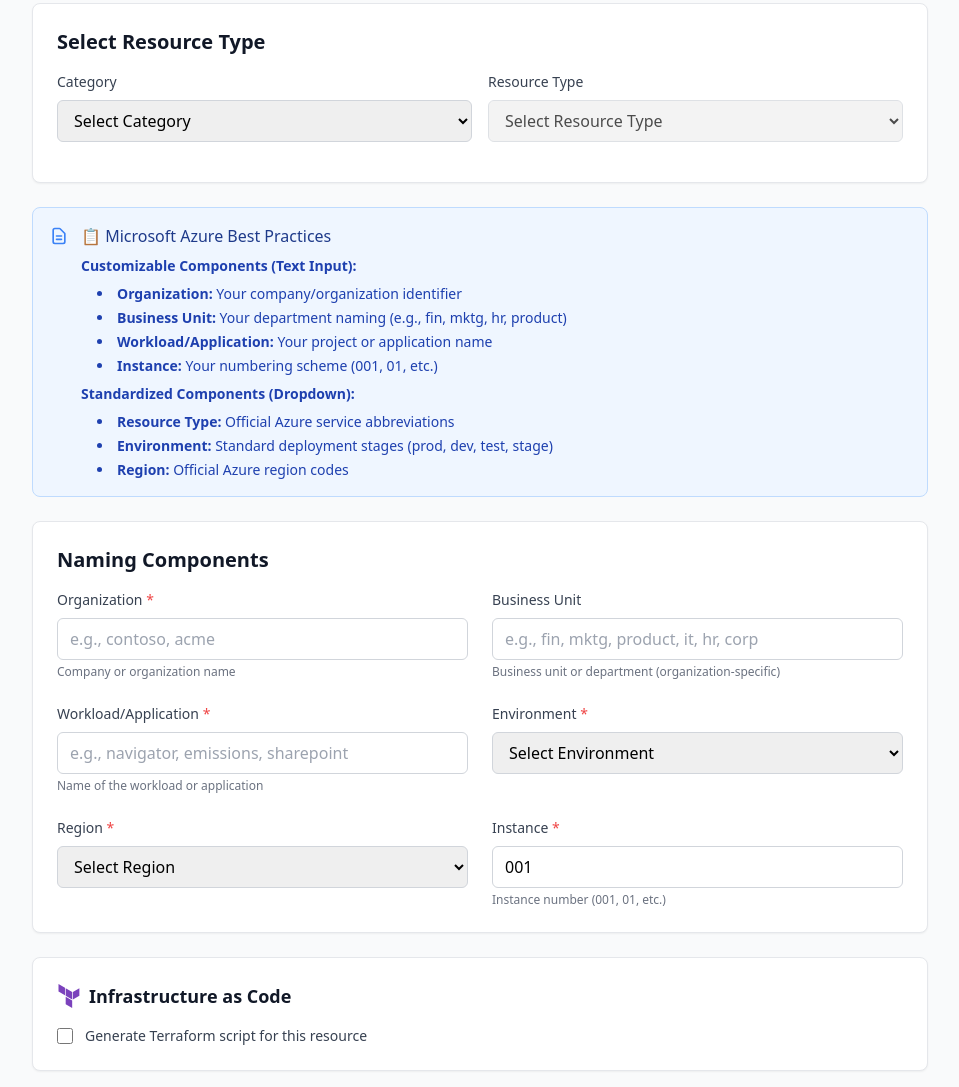
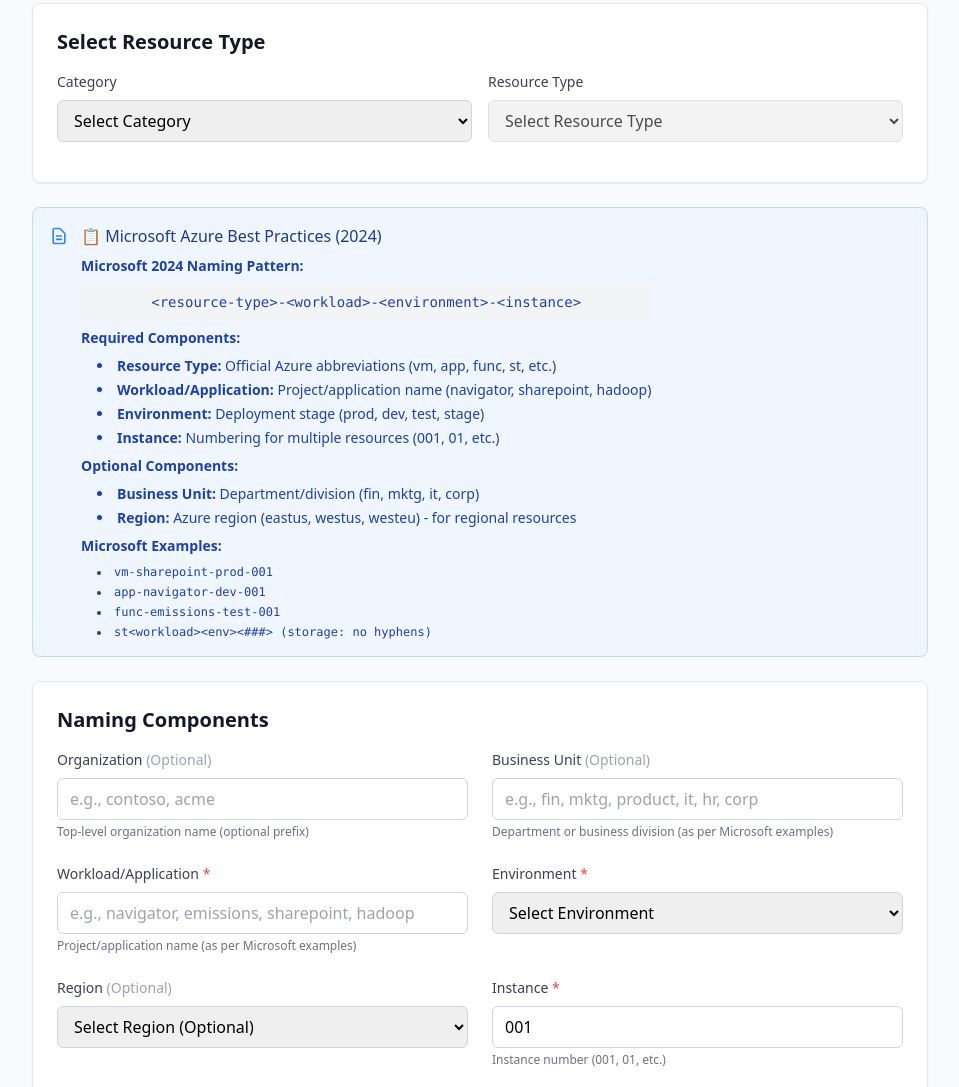
Before and after one commit to chaitanya9494/Cloud-Resource-Naming-Tool, a website: page index.html in a window 1280 px wide. Shown: the part 474-1561 px from the top of the page, without its empty margins (160-1119 px from the left). Drawn offline with nearby package versions, Linux system fonts and the light colour scheme.

Commit message:
MAJOR UPDATE: Align with Microsoft 2024 naming conventions
- Updated naming pattern to match official Microsoft documentation
- Made Organization and Business Unit optional (per Microsoft standards)
- Made Region optional (as per Microsoft 2024 guidelines)
- Updated validation to require only: workload, environment, instance
- Added Microsoft's exact examples and patterns
- Enhanced best practices section with 2024 standards
- Pattern now: <resource-type>-<workload>-<environment>-<instance>
- Includes optional business unit and region components

```diff
--- a/index.html
+++ b/index.html
@@ -232,18 +232,27 @@
                         <div>
                             <h4 id="bestPracticesTitle" class="font-medium text-blue-900 dark:text-white mb-2">📋 Microsoft Azure Best Practices</h4>
                             <div id="bestPracticesContent" class="text-sm text-blue-800 dark:text-white space-y-2">
-                                <p><strong>Customizable Components (Text Input):</strong></p>
+                                <p><strong>Microsoft 2024 Naming Pattern:</strong></p>
+                                <div class="bg-gray-100 dark:bg-gray-700 p-2 rounded text-center font-mono text-sm">
+                                    &lt;resource-type&gt;-&lt;workload&gt;-&lt;environment&gt;-&lt;region&gt;-&lt;instance&gt;
+                                </div>
+                                <p class="mt-3"><strong>Required Components:</strong></p>
                                 <ul class="list-disc list-inside ml-4 space-y-1">
-                                    <li><strong>Organization:</strong> Your company/organization identifier</li>
-                                    <li><strong>Business Unit:</strong> Your department naming (e.g., fin, mktg, hr, product)</li>
-                                    <li><strong>Workload/Application:</strong> Your project or application name</li>
-                                    <li><strong>Instance:</strong> Your numbering scheme (001, 01, etc.)</li>
+                                    <li><strong>Resource Type:</strong> Official Azure abbreviations (vm, app, func, st, etc.)</li>
+                                    <li><strong>Workload/Application:</strong> Project/application name (navigator, sharepoint, hadoop)</li>
+                                    <li><strong>Environment:</strong> Deployment stage (prod, dev, test, stage)</li>
+                                    <li><strong>Instance:</strong> Numbering for multiple resources (001, 01, etc.)</li>
                                 </ul>
-                                <p class="mt-3"><strong>Standardized Components (Dropdown):</strong></p>
+                                <p class="mt-3"><strong>Optional Components:</strong></p>
                                 <ul class="list-disc list-inside ml-4 space-y-1">
-                                    <li><strong>Resource Type:</strong> Official Azure service abbreviations</li>
-                                    <li><strong>Environment:</strong> Standard deployment stages (prod, dev, test, stage)</li>
-                                    <li><strong>Region:</strong> Official Azure region codes</li>
+                                    <li><strong>Business Unit:</strong> Department/division (fin, mktg, it, corp)</li>
+                                    <li><strong>Region:</strong> Azure region (eastus, westus, westeu)</li>
+                                </ul>
+                                <p class="mt-3"><strong>Examples from Microsoft:</strong></p>
+                                <ul class="list-disc list-inside ml-4 space-y-1 font-mono text-xs">
+                                    <li>vm-sharepoint-prod-001</li>
+                                    <li>app-navigator-dev-001</li>
+                                    <li>func-emissions-test-001</li>
                                 </ul>
                             </div>
                         </div>
@@ -258,19 +267,21 @@
                         <!-- Organization -->
                         <div>
                             <label for="organization" class="block text-sm font-medium text-gray-700 dark:text-gray-300 mb-2">
-                                Organization <span class="text-red-500">*</span>
+                                Organization <span class="text-gray-400">(Optional)</span>
                             </label>
                             <input type="text" id="organization" placeholder="e.g., contoso, acme"
                                    class="w-full px-3 py-2 border border-gray-300 dark:border-gray-600 rounded-md focus:outline-none focus:ring-2 focus:ring-blue-500 focus:border-transparent dark:bg-gray-700 dark:text-white dark:placeholder-gray-400">
-                            <p class="text-xs text-gray-500 dark:text-gray-400 mt-1">Company or organization name</p>
+                            <p class="text-xs text-gray-500 dark:text-gray-400 mt-1">Top-level organization name (optional prefix)</p>
                         </div>
 
                         <!-- Business Unit -->
                         <div>
-                            <label for="businessUnit" class="block text-sm font-medium text-gray-700 dark:text-gray-300 mb-2">Business Unit</label>
+                            <label for="businessUnit" class="block text-sm font-medium text-gray-700 dark:text-gray-300 mb-2">
+                                Business Unit <span class="text-gray-400">(Optional)</span>
+                            </label>
                             <input type="text" id="businessUnit" placeholder="e.g., fin, mktg, product, it, hr, corp"
                                    class="w-full px-3 py-2 border border-gray-300 dark:border-gray-600 rounded-md focus:outline-none focus:ring-2 focus:ring-blue-500 focus:border-transparent dark:bg-gray-700 dark:text-white dark:placeholder-gray-400">
-                            <p class="text-xs text-gray-500 mt-1">Business unit or department (organization-specific)</p>
+                            <p class="text-xs text-gray-500 dark:text-gray-400 mt-1">Department or business division (as per Microsoft examples)</p>
                         </div>
 
                         <!-- Workload/Application -->
@@ -278,9 +289,9 @@
                             <label for="workload" class="block text-sm font-medium text-gray-700 dark:text-gray-300 mb-2">
                                 Workload/Application <span class="text-red-500">*</span>
                             </label>
-                            <input type="text" id="workload" placeholder="e.g., navigator, emissions, sharepoint"
+                            <input type="text" id="workload" placeholder="e.g., navigator, emissions, sharepoint, hadoop"
                                    class="w-full px-3 py-2 border border-gray-300 dark:border-gray-600 rounded-md focus:outline-none focus:ring-2 focus:ring-blue-500 focus:border-transparent dark:bg-gray-700 dark:text-white dark:placeholder-gray-400">
-                            <p class="text-xs text-gray-500 dark:text-gray-400 mt-1">Name of the workload or application</p>
+                            <p class="text-xs text-gray-500 dark:text-gray-400 mt-1">Project/application name (as per Microsoft examples)</p>
                         </div>
 
                         <!-- Environment -->
@@ -302,10 +313,10 @@
                         <!-- Region -->
                         <div>
                             <label for="region" class="block text-sm font-medium text-gray-700 dark:text-gray-300 mb-2">
-                                Region <span class="text-red-500">*</span>
+                                Region <span class="text-gray-400">(Optional)</span>
                             </label>
                             <select id="region" class="w-full px-3 py-2 border border-gray-300 dark:border-gray-600 rounded-md focus:outline-none focus:ring-2 focus:ring-blue-500 focus:border-transparent dark:bg-gray-700 dark:text-white">
-                                <option value="">Select Region</option>
+                                <option value="">Select Region (Optional)</option>
                                 <option value="eastus">East US (eastus)</option>
                                 <option value="eastus2">East US 2 (eastus2)</option>
                                 <option value="westus">West US (westus)</option>
@@ -840,20 +851,30 @@
 
             const bestPractices = {
                 azure: {
-                    title: '📋 Microsoft Azure Best Practices',
+                    title: '📋 Microsoft Azure Best Practices (2024)',
                     content: `
-                        <p><strong>Customizable Components (Text Input):</strong></p>
+                        <p><strong>Microsoft 2024 Naming Pattern:</strong></p>
+                        <div class="bg-gray-100 dark:bg-gray-700 p-2 rounded text-center font-mono text-sm mb-3">
+                            &lt;resource-type&gt;-&lt;workload&gt;-&lt;environment&gt;-&lt;instance&gt;
+                        </div>
+                        <p><strong>Required Components:</strong></p>
                         <ul class="list-disc list-inside ml-4 space-y-1">
-                            <li><strong>Organization:</strong> Your company/organization identifier</li>
-                            <li><strong>Business Unit:</strong> Your department naming (e.g., fin, mktg, hr, product)</li>
-                            <li><strong>Workload/Application:</strong> Your project or application name</li>
-                            <li><strong>Instance:</strong> Your numbering scheme (001, 01, etc.)</li>
+                            <li><strong>Resource Type:</strong> Official Azure abbreviations (vm, app, func, st, etc.)</li>
+                            <li><strong>Workload/Application:</strong> Project/application name (navigator, sharepoint, hadoop)</li>
+                            <li><strong>Environment:</strong> Deployment stage (prod, dev, test, stage)</li>
+                            <li><strong>Instance:</strong> Numbering for multiple resources (001, 01, etc.)</li>
                         </ul>
-                        <p class="mt-3"><strong>Standardized Components (Dropdown):</strong></p>
+                        <p class="mt-3"><strong>Optional Components:</strong></p>
                         <ul class="list-disc list-inside ml-4 space-y-1">
-                            <li><strong>Resource Type:</strong> Official Azure service abbreviations</li>
-                            <li><strong>Environment:</strong> Standard deployment stages (prod, dev, test, stage)</li>
-                            <li><strong>Region:</strong> Official Azure region codes</li>
+                            <li><strong>Business Unit:</strong> Department/division (fin, mktg, it, corp)</li>
+                            <li><strong>Region:</strong> Azure region (eastus, westus, westeu) - for regional resources</li>
+                        </ul>
+                        <p class="mt-3"><strong>Microsoft Examples:</strong></p>
+                        <ul class="list-disc list-inside ml-4 space-y-1 font-mono text-xs">
+                            <li>vm-sharepoint-prod-001</li>
+                            <li>app-navigator-dev-001</li>
+                            <li>func-emissions-test-001</li>
+                            <li>st&lt;workload&gt;&lt;env&gt;&lt;###&gt; (storage: no hyphens)</li>
                         </ul>
                     `,
                     colorClass: 'text-blue-800 dark:text-white'
@@ -1317,21 +1338,20 @@
             const warnings = [];
             const breakdown = [];
 
-            // Validate required components
-            if (!components.organization) errors.push('Organization is required');
-            if (!components.workload) errors.push('Workload/Application is required');
-            if (!components.environment) errors.push('Environment is required');
-            if (!components.region) errors.push('Region is required');
-            if (!components.instance) errors.push('Instance is required');
+            // Validate required components (per Microsoft 2024 standards)
+            if (!components.workload) errors.push('Workload/Application is required (core Microsoft requirement)');
+            if (!components.environment) errors.push('Environment is required (core Microsoft requirement)');
+            if (!components.instance) errors.push('Instance is required (core Microsoft requirement)');
 
             if (errors.length > 0) {
                 return { isValid: false, errors, warnings, generatedName: '', breakdown: [] };
             }
 
-            // Build name components
+            // Build name components following Microsoft pattern:
+            // <resource-type>-<workload>-<environment>-<region>-<instance>
             const nameParts = [];
 
-            // Resource type abbreviation (prefix)
+            // 1. Resource type abbreviation (always first)
             const resourceTypeAbbr = formatComponent(resourceType.shortName, resourceType);
             nameParts.push(resourceTypeAbbr);
             breakdown.push({
@@ -1340,20 +1360,7 @@
                 description: `${resourceType.name} (${resourceType.shortName})`
             });
 
-            // Organization
-            if (components.organization) {
-                const org = formatComponent(components.organization, resourceType);
-                if (org) {
-                    nameParts.push(org);
-                    breakdown.push({
-                        component: 'Organization',
-                        value: org,
-                        description: 'Organization or company name'
-                    });
-                }
-            }
-
-            // Business Unit (optional)
+            // 2. Business Unit (optional - if provided, insert after resource type)
             if (components.businessUnit) {
                 const bu = formatComponent(components.businessUnit, resourceType);
                 if (bu) {
@@ -1361,47 +1368,47 @@
                     breakdown.push({
                         component: 'Business Unit',
                         value: bu,
-                        description: 'Department or business unit'
+                        description: 'Department/division (optional per Microsoft)'
                     });
                 }
             }
 
-            // Workload/Application
+            // 3. Workload/Application (required)
             const workload = formatComponent(components.workload, resourceType);
             nameParts.push(workload);
             breakdown.push({
                 component: 'Workload',
                 value: workload,
-                description: 'Application or workload name'
+                description: 'Application or workload name (required per Microsoft)'
             });
 
-            // Environment
+            // 4. Environment (required)
             const environment = formatComponent(components.environment, resourceType);
             nameParts.push(environment);
             breakdown.push({
                 component: 'Environment',
                 value: environment,
-                description: 'Deployment environment'
+                description: 'Deployment environment (required per Microsoft)'
             });
 
-            // Region (for non-global scoped resources)
-            if (resourceType.scope !== 'global') {
+            // 5. Region (optional - only for non-global scoped resources)
+            if (resourceType.scope !== 'global' && components.region) {
                 const region = formatComponent(components.region, resourceType);
                 nameParts.push(region);
                 breakdown.push({
                     component: 'Region',
                     value: region,
-                    description: 'Azure region'
+                    description: 'Azure region (optional per Microsoft)'
                 });
             }
 
-            // Instance
+            // 6. Instance (required)
             const instance = formatComponent(components.instance, resourceType);
             nameParts.push(instance);
             breakdown.push({
                 component: 'Instance',
                 value: instance,
-                description: 'Instance number'
+                description: 'Instance number (required per Microsoft)'
             });
 
             // Join parts with appropriate delimiter
```
Also changed, not shown: 1 other file.
